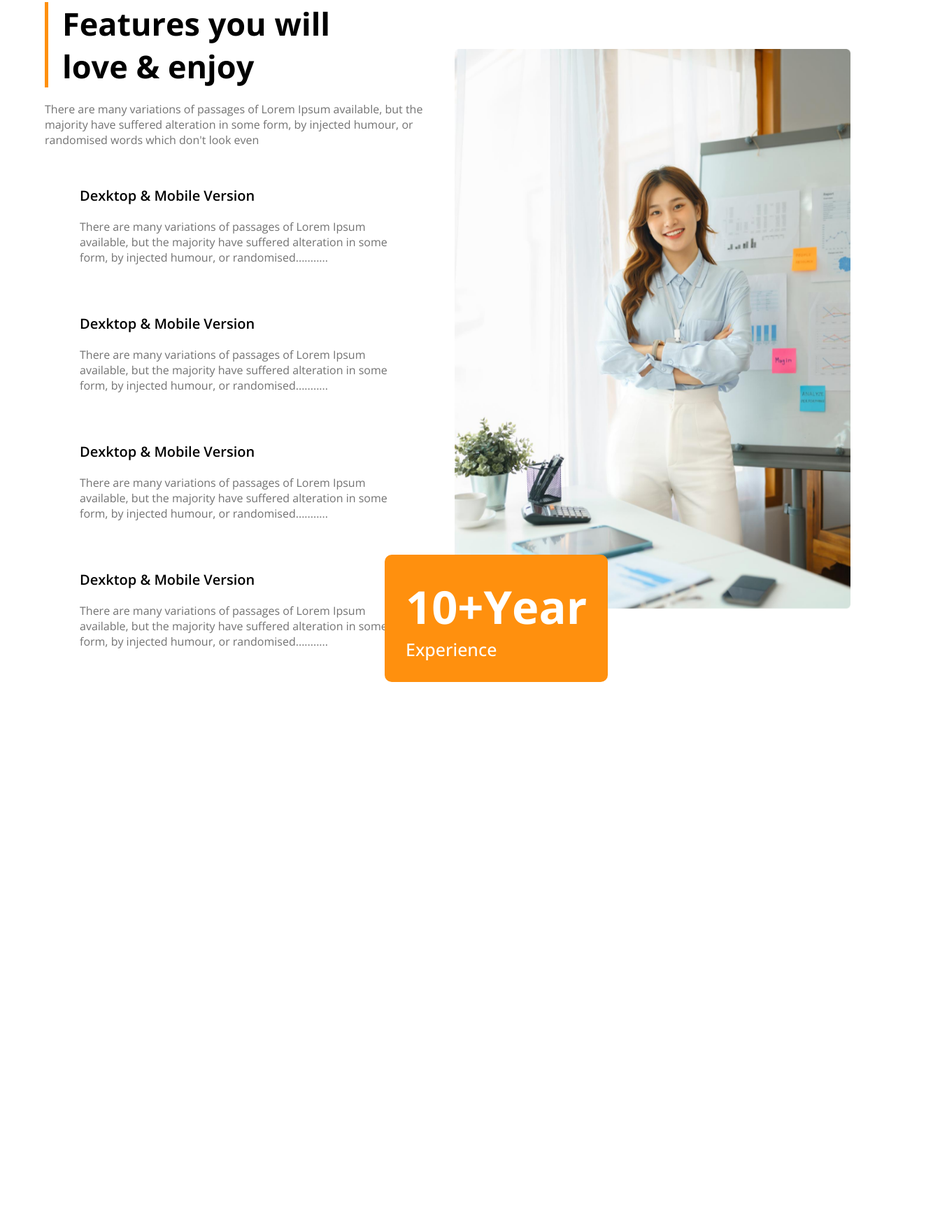
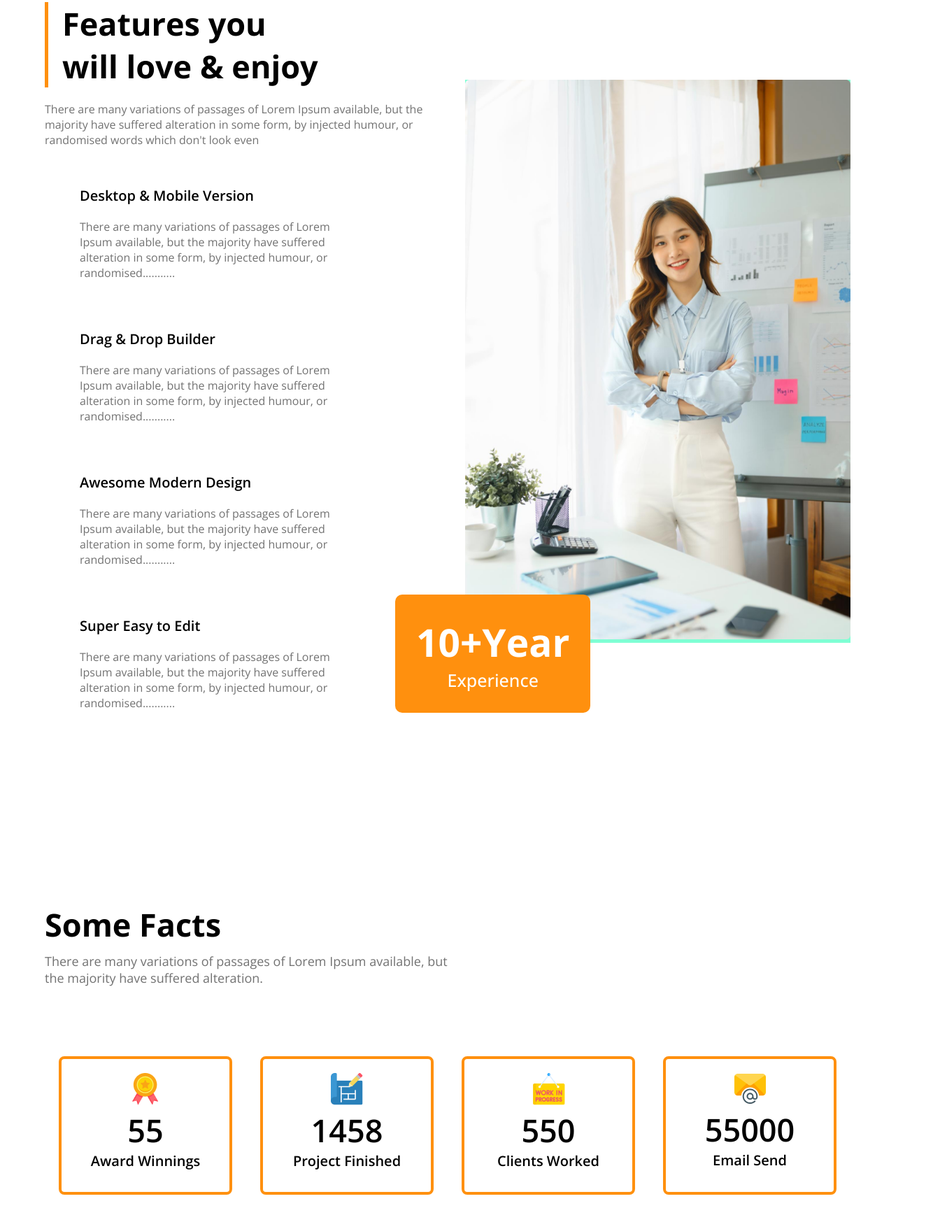
Before and after one commit to aanafiu/G3-Architecture, a plain HTML site: page index.html in a window 1280 px wide. Shown: the part 2140-3887 px from the top of the page at 70% size, 1344 px wide, since content can reach past the window. Before the commit the page ends 3203 px from the top, so only its background shows below. Drawn offline with nearby package versions, Linux system fonts and the light colour scheme.

Commit message:
Facts Sector

```diff
--- a/index.html
+++ b/index.html
@@ -92,19 +92,19 @@
 
                 <div class="details-container">
                     <div class="box">
-                        <h2 class="title">Dexktop & Mobile Version</h2>
+                        <h2 class="title">Desktop & Mobile Version</h2>
                         <p class="all-p">There are many variations of passages of Lorem Ipsum available, but the majority have suffered alteration in some form, by injected humour, or randomised...........</p>
                     </div>
                     <div class="box">
-                        <h2 class="title">Dexktop & Mobile Version</h2>
+                        <h2 class="title">Drag & Drop Builder</h2>
                         <p class="all-p">There are many variations of passages of Lorem Ipsum available, but the majority have suffered alteration in some form, by injected humour, or randomised...........</p>
                     </div>
                     <div class="box">
-                        <h2 class="title">Dexktop & Mobile Version</h2>
+                        <h2 class="title">Awesome Modern Design</h2>
                         <p class="all-p">There are many variations of passages of Lorem Ipsum available, but the majority have suffered alteration in some form, by injected humour, or randomised...........</p>
                     </div>
                     <div class="box">
-                        <h2 class="title">Dexktop & Mobile Version</h2>
+                        <h2 class="title">Super Easy to Edit</h2>
                         <p class="all-p">There are many variations of passages of Lorem Ipsum available, but the majority have suffered alteration in some form, by injected humour, or randomised...........</p>
                     </div>
                 </div>
@@ -124,5 +124,45 @@
             </div>
         </div>
        </section>
+
+
+       <!-- Facts -->
+        <section class="facts">
+            <div class="facts-container">
+                <div class="fact-details">
+
+                <h1 class="team-headline">Some Facts</h1>
+
+                    <p class="all-p">There are many variations of passages of Lorem Ipsum available, but the majority have suffered alteration.</p>
+                </div>
+
+                <div class="fact-box">
+
+                    <div class="fb">
+                        <img src="./images/icons/ribon.png" alt="">
+                        <h1>55</h1>
+                        <h2>Award Winnings</h2>
+                    </div>
+
+                    <div class="fb">
+                        <img src="./images/icons/projects.png" alt="">
+                        <h1>1458</h1>
+                        <h2>Project Finished</h2>
+                    </div>
+
+                    <div class="fb">
+                        <img src="./images/icons/customers.png" alt="">
+                        <h1>550</h1>
+                        <h2>Clients Worked</h2>
+                    </div>
+
+                    <div class="fb">
+                        <img src="./images/icons/email.png" alt="">
+                        <h1>55000</h1>
+                        <h2>Email Send</h2>
+                    </div>
+                </div>
+            </div>
+        </section>
 </body>
 </html>
--- a/style/style.css
+++ b/style/style.css
@@ -174,20 +174,21 @@ main{
 .feature{
     width: 100%;
     height: 100%;
-    background-color: rgba(255, 255, 255, 0.1); margin: 50px 0 50px 5%;
+    background-color: rgba(255, 255, 255, 0.1);
 }
 
 .feature-container{
     width: 90%;
     display: flex;
-    /* justify-content: flex-start; */
+    justify-content: space-between;
     align-items: center;
-
+   margin: 50px 50px 50px 5%;
     gap: 20px;
 }
 .feature-details{
     width: 100%;
-    margin: 50px 0;
+    margin: 50px 30px 50px 0;
+    /* background-color: aqua; */
 }
 .feature-details .all-p{
    font-size: 16px;
@@ -204,7 +205,7 @@ main{
 }
 
 .details-container{
-    width: 80%;
+    width: 70%;
     display: flex;
     flex-direction: column;
     gap: 40px;
@@ -224,8 +225,9 @@ main{
 
 .feature-img{
     width: 100%;
-    /* height: 100%; */
+    height: 100%;
     position: relative;
+    background-color: aquamarine;
 }
 .feature-img img{
     width: 100%;
@@ -240,9 +242,10 @@ main{
     position: absolute;
     bottom: -100px;
     left: -100px;
+    text-align: center;
 }
 .ex h1{
-    font-size: 65px;
+    font-size: 55px;
     color: white;
     font-weight: bold;
 }
@@ -251,6 +254,67 @@ main{
     color: white;
     font-weight: 500;
 }
+
+
+/* Facts */
+.facts{
+    width: 100%;
+    height: 100%;
+    background-color: rgba(255, 255, 255, 0.1);
+}
+
+.facts-container{
+    width: 90%;
+   margin: 50px 0 50px 5%;
+   padding: 30px 0;
+   display: flex;
+   flex-direction: column;
+}
+.fact-details{
+    width: 50%;
+    margin: 100px 0;
+}
+.fact-details h1{
+    color: black;
+    font-weight: bold;
+    margin: 10px 0;
+}
+.fact-box{
+    width: 80%;
+    display: grid;
+    grid-template-columns: repeat(4,1fr);
+    justify-content: center;
+    gap: 40px;
+    text-align: center;
+    align-items: center;
+    margin: 0 auto;
+
+}
+
+.fb{
+    border: 4px solid rgba(255, 144, 14, 1);
+    border-radius: 8px;
+    justify-content: center;
+    text-align: center;
+    align-items: center;
+    padding: 20px;
+    width: 200px;
+    height: 150px;
+}
+.fb img{
+    width: fit-content;
+}
+.fb h1{
+    font-size: 45px;
+    font-weight: 600;
+}
+.fb h2{
+    font-size: 20px;
+    font-weight: 600;
+}
+
+
+
 
 
 
@@ -366,6 +430,35 @@ main{
             color: white;
             font-weight: 500;
         }
+
+           /* Facts */
+    .facts{
+        width: 100%;
+        height: 100%;
+    }
+    .facts-container{
+        width: 90%;
+       margin: 0px auto;
+       /* padding: 30px 0; */
+    }
+    .fact-details{
+        width: 80%;
+        margin: 50px 0;
+    }
+
+    .fact-box{
+        width: 80%;
+        display: flex;
+        flex-direction: column;
+        /* justify-content: center; */
+        gap: 40px;
+        /* text-align: center; */
+        /* align-items: center; */
+        /* margin: 0 auto; */
+        /* background-color: aqua; */
+        align-self: center;
+
+    }
 
 }
 
@@ -510,6 +603,34 @@ main{
         }
 
 
+        /* Facts */
+    .facts{
+        width: 100%;
+        height: 100%;
+    }
+    .facts-container{
+        width: 90%;
+       margin: 50px auto;
+       /* padding: 30px 0; */
+    }
+    .fact-details{
+        width: 80%;
+        margin: 50px 0;
+    }
+
+    .fact-box{
+        width: 80%;
+        display: grid;
+        grid-template-columns: repeat(2,1fr);
+        justify-content: center;
+        gap: 40px;
+        text-align: center;
+        align-items: center;
+        margin: 0 auto;
+
+    }
+
+
 
 
 
```
